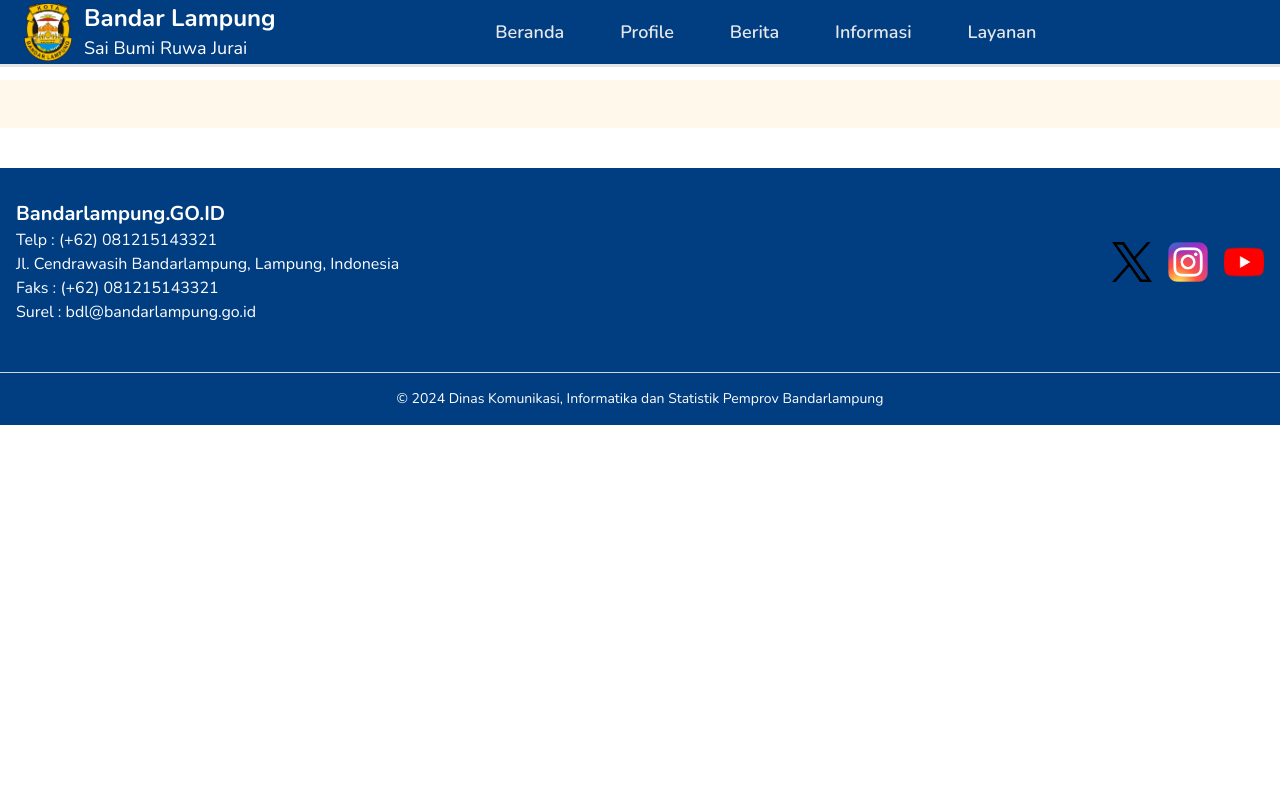
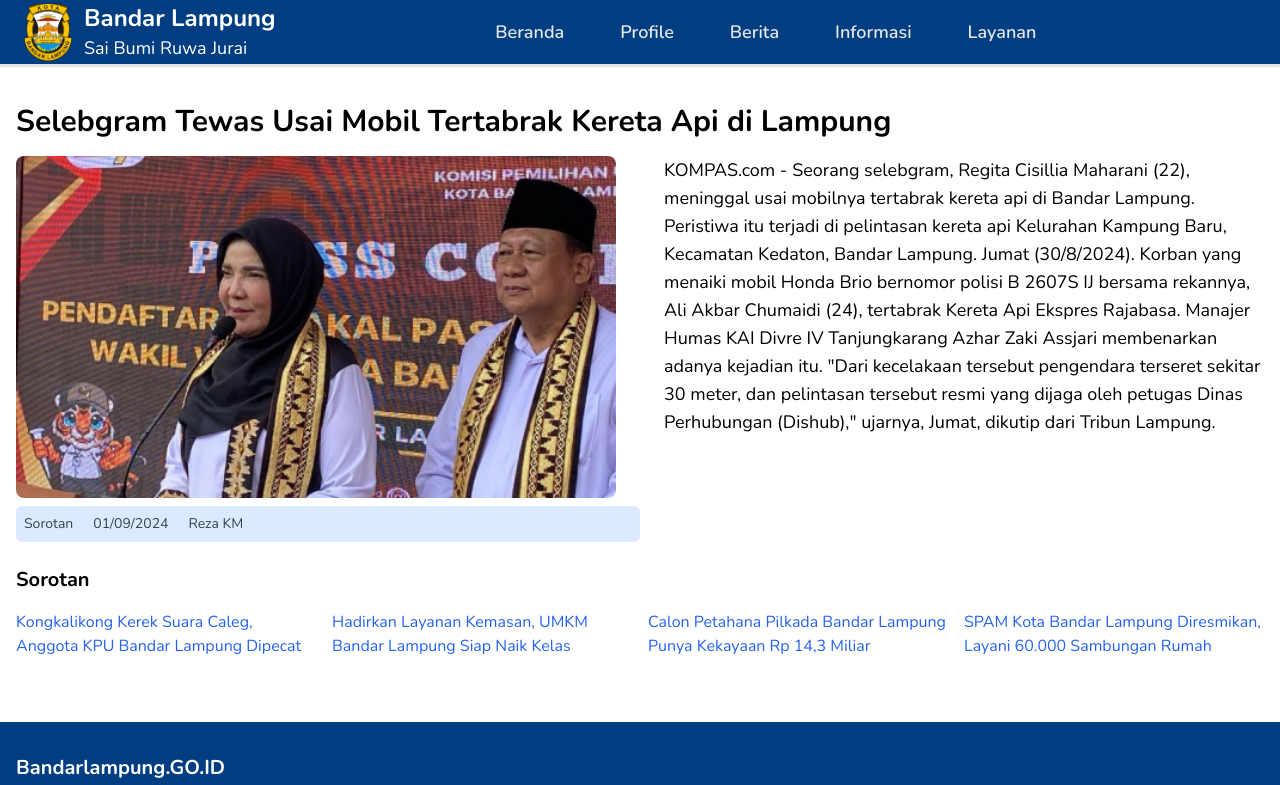
Before and after one commit to ChandraBudiWijaya/LKKMO-WEB-PEMERINTAH, a Next.js app in the folder client/: page /berita/detail-berita in a window 1280 px wide. Shown: the top 785 px of the page. Built offline with nearby package versions, Linux system fonts and the light colour scheme.

Commit message:
Feat: Back to Nature

```diff
--- a/client/src/app/(guest)/berita/detail-berita/page.tsx
+++ b/client/src/app/(guest)/berita/detail-berita/page.tsx
@@ -1,12 +1,72 @@
-'useclient';
+'use client';
+
+import React, { useEffect, useState } from "react";
 import Image from "next/image";
 
-export default function Home() {
+interface NewsDetail {
+  id: number;
+  judul: string;
+  isi: string;
+  foto: string;
+  author: string;
+  tanggal_rilis: string;
+}
+
+const NewsDetailPage: React.FC = () => {
+  const [news, setNews] = useState<NewsDetail | null>({
+    id: 1,
+    judul: "Selebgram Tewas Usai Mobil Tertabrak Kereta Api di Lampung",
+    isi: 'KOMPAS.com - Seorang selebgram, Regita Cisillia Maharani (22), meninggal usai mobilnya tertabrak kereta api di Bandar Lampung. Peristiwa itu terjadi di pelintasan kereta api Kelurahan Kampung Baru, Kecamatan Kedaton, Bandar Lampung. Jumat (30/8/2024). Korban yang menaiki mobil Honda Brio bernomor polisi B 2607S IJ bersama rekannya, Ali Akbar Chumaidi (24), tertabrak Kereta Api Ekspres Rajabasa. Manajer Humas KAI Divre IV Tanjungkarang Azhar Zaki Assjari membenarkan adanya kejadian itu. "Dari kecelakaan tersebut pengendara terseret sekitar 30 meter, dan pelintasan tersebut resmi yang dijaga oleh petugas Dinas Perhubungan (Dishub)," ujarnya, Jumat, dikutip dari Tribun Lampung.',
+    foto: "/berita.png",
+    author: "Reza KM",
+    tanggal_rilis: "01/09/2024"
+  });
+  const [loading, setLoading] = useState(false);
+  const [error, setError] = useState(false);
+
+  // Penggunaan data dummy, jadi tidak perlu fetching data dengan axios
+
   return (
-    <div className="bg-[#FFF8EB]">
-      <div className="max-w-screen-2xl px-5 md:px-20 py-6 mx-auto">
-
+    <div className="container mx-auto px-4 py-6">
+      <h1 className="text-3xl font-bold mb-4">{news?.judul}</h1>
+      <div className="flex flex-col md:flex-row md:items-start">
+        <div className="md:w-1/2 mb-4 md:mb-0">
+          <Image
+            src={news?.foto}
+            alt={news?.judul}
+            width={600}
+            height={400}
+            className="rounded-lg object-cover"
+          />
+          {/* Sorotan bagian bawah foto */}
+          <div className="flex items-center bg-blue-100 p-2 mt-2 rounded-md text-sm text-gray-700">
+            <span className="mr-4">Sorotan</span>
+            <div className="flex items-center mr-4">
+              <i className="far fa-calendar-alt mr-1"></i>
+              {news?.tanggal_rilis}
+            </div>
+            <div className="flex items-center">
+              <i className="far fa-user mr-1"></i>
+              {news?.author}
+            </div>
+          </div>
+        </div>
+        <div className="md:w-1/2 md:pl-6">
+          <p className="text-lg">{news?.isi}</p>
+        </div>
+      </div>
+      {/* Daftar berita tambahan di bawah */}
+      <div className="mt-6">
+        <h3 className="text-xl font-bold mb-4">Sorotan</h3>
+        <div className="grid grid-cols-2 md:grid-cols-4 gap-4">
+          <a href="#" className="text-blue-600 hover:underline">Kongkalikong Kerek Suara Caleg, Anggota KPU Bandar Lampung Dipecat</a>
+          <a href="#" className="text-blue-600 hover:underline">Hadirkan Layanan Kemasan, UMKM Bandar Lampung Siap Naik Kelas</a>
+          <a href="#" className="text-blue-600 hover:underline">Calon Petahana Pilkada Bandar Lampung Punya Kekayaan Rp 14,3 Miliar</a>
+          <a href="#" className="text-blue-600 hover:underline">SPAM Kota Bandar Lampung Diresmikan, Layani 60.000 Sambungan Rumah</a>
+        </div>
       </div>
     </div>
   );
-}
+};
+
+export default NewsDetailPage;
--- a/client/src/app/(guest)/informasi/UMKM/page.tsx
+++ b/client/src/app/(guest)/informasi/UMKM/page.tsx
@@ -47,9 +47,9 @@ const UMKMInfoPage: React.FC = () => {
 
           {/* Categories */}
           <div className="flex space-x-40 justify-around">
-            <CategoryButton icon="🍽️" text="KULINER" />
-            <CategoryButton icon="🎨" text="KERAJINAN" />
-            <CategoryButton icon="👚" text="FASHION" />
+            <CategoryButton icon="🍽️" text="KULINER" page='/informasi/UMKM/detail-umkm'/>
+            <CategoryButton icon="🎨" text="KERAJINAN" page='/informasi/UMKM/detail-umkm' />
+            <CategoryButton icon="👚" text="FASHION" page='/informasi/UMKM/detail-umkm'/>
           </div>
         </div>
       </div>
@@ -57,11 +57,14 @@ const UMKMInfoPage: React.FC = () => {
   );
 };
 
-const CategoryButton: React.FC<{ icon: string; text: string }> = ({ icon, text }) => (
+const CategoryButton: React.FC<{ icon: string; text: string; page:string }> = ({ icon, text, page }) => (
+  <a href={page}>
   <button className="bg-blue-900 text-white font-bold px-10 text-xl py-5 rounded flex items-center cursor-pointer">
     <span className="mr-2">{icon}</span>
     {text}
   </button>
+
+  </a>
 );
 
 export default UMKMInfoPage;
--- a/client/src/app/(guest)/informasi/institusi-pendidikan/page.tsx
+++ b/client/src/app/(guest)/informasi/institusi-pendidikan/page.tsx
@@ -36,13 +36,13 @@ export default function institusiList() {
   return (
     <div className="px-4 py-8 max-w-7xl mx-auto">
       {/* Header institusi */}
-      <h1 className="text-3xl font-bold text-center mb-6">DAFTAR institusi</h1>
+      <h1 className="text-3xl font-bold text-center mb-6">DAFTAR INSTITUSI</h1>
 
       {/* institusi dengan Navigasi */}
       <div className="relative flex items-center mt-8">
         {/* institusi Cards */}
         <Swiper
-            style={{ height: '480px' }}
+            style={{ height: '450px' }}
           centeredSlides={true}
           spaceBetween={10}
           pagination={{
--- a/client/src/components/institusiCard.tsx
+++ b/client/src/components/institusiCard.tsx
@@ -36,7 +36,7 @@ export default function InstitusiCard({ institusi }: InstitusiCardProps) {
       </div>
 
       {/* Button */}
-      <Link href={`/informasi/institusi/detail-institusi/${institusi.id}`} passHref>
+      <Link href={`/informasi/institusi-pendidikan/detail-institusi`} passHref>
         <button className="bg-blue-600 text-white py-2 px-4 rounded-xl w-full hover:bg-blue-700 transition-colors duration-300 text-sm font-medium">
           Lihat Profil Institusi
         </button>
```
Also changed, not shown: client/src/app/(guest)/berita/page.tsx (+1 -7 lines), client/src/app/(guest)/informasi/institusi-pendidikan/detail-institusi/page.tsx (+26 -57 lines).
